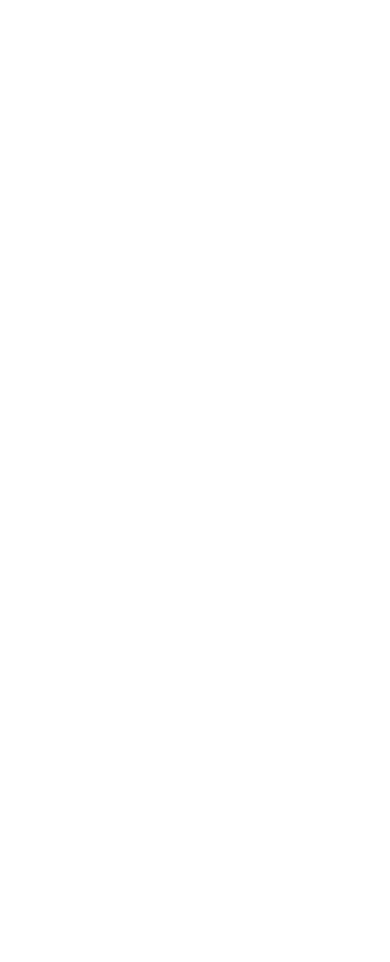
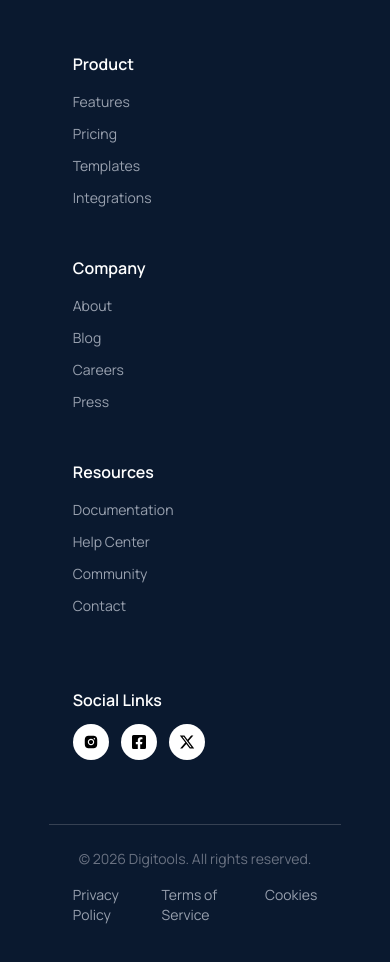
Before and after one commit to kibriya41/Assignment-6, a React (Vite) app: page / in a window 390 px wide. Shown: the part 4682-5644 px from the top of the page. Before the commit the page ends 4458 px from the top, so only its background shows below. Built offline with nearby package versions, Linux system fonts and the light colour scheme.

Commit message:
add footer with responsiveness

```diff
--- a/src/App.jsx
+++ b/src/App.jsx
@@ -1,6 +1,7 @@
 
 
 import './App.css'
+import Footer from './Components/footer/Footer'
 import HeroPart from './Components/HeroSection/HeroPart'
 import GetStart from './Components/Main/GetStart'
 import Pricing from './Components/Main/Pricing'
@@ -19,6 +20,7 @@
       <GetStart />
       <Pricing />
       <Transform />
+      <Footer />
 
     </>
   )
--- /dev/null
+++ b/src/Components/footer/Footer.jsx
@@ -0,0 +1,89 @@
+import React from 'react';
+import { AiFillInstagram } from "react-icons/ai";
+import { FaFacebookSquare } from "react-icons/fa";
+import { FaXTwitter } from "react-icons/fa6";
+
+
+
+const Footer = () => {
+    return (
+
+        <footer class="bg-[#0a192f] text-white py-20">
+
+            <div class="max-w-9/12 mx-auto px-6 grid grid-cols-1 md:grid-cols-6 gap-12">
+
+                <div class="md:col-span-2">
+                    <h2 class="text-3xl font-bold mb-4">DigiTools</h2>
+                    <p class="text-gray-400 text-sm leading-6 max-w-sm">
+                        Premium digital tools for creators, professionals, and businesses.
+                        Work smarter with our suite of powerful tools.
+                    </p>
+                </div>
+
+                <div>
+                    <h3 class="font-semibold mb-4">Product</h3>
+                    <ul class="space-y-3 text-sm text-gray-400">
+                        <li><a href="#" class="hover:text-white transition">Features</a></li>
+                        <li><a href="#" class="hover:text-white transition">Pricing</a></li>
+                        <li><a href="#" class="hover:text-white transition">Templates</a></li>
+                        <li><a href="#" class="hover:text-white transition">Integrations</a></li>
+                    </ul>
+                </div>
+
+                <div>
+                    <h3 class="font-semibold mb-4">Company</h3>
+                    <ul class="space-y-3 text-sm text-gray-400">
+                        <li><a href="#" class="hover:text-white transition">About</a></li>
+                        <li><a href="#" class="hover:text-white transition">Blog</a></li>
+                        <li><a href="#" class="hover:text-white transition">Careers</a></li>
+                        <li><a href="#" class="hover:text-white transition">Press</a></li>
+                    </ul>
+                </div>
+
+                <div>
+                    <h3 class="font-semibold mb-4">Resources</h3>
+                    <ul class="space-y-3 text-sm text-gray-400 mb-6">
+                        <li><a href="#" class="hover:text-white transition">Documentation</a></li>
+                        <li><a href="#" class="hover:text-white transition">Help Center</a></li>
+                        <li><a href="#" class="hover:text-white transition">Community</a></li>
+                        <li><a href="#" class="hover:text-white transition">Contact</a></li>
+                    </ul>
+
+                </div>
+                <div>
+                    <p class="font-semibold mb-3">Social Links</p>
+                    <div class="flex gap-3">
+                        <button class="w-9 h-9 flex items-center justify-center rounded-full bg-white text-black">
+                            <AiFillInstagram />
+
+                        </button>
+                        <button class="w-9 h-9 flex items-center justify-center rounded-full bg-white text-black">
+                           <FaFacebookSquare />
+                        </button>
+                        <button class="w-9 h-9 flex items-center justify-center rounded-full bg-white text-black">
+                            <FaXTwitter />
+                        </button>
+                    </div>
+                </div>
+
+            </div>
+
+            <div class="max-w-9/12 mx-auto px-6 mt-16 pt-6 border-t border-gray-700 flex flex-col md:flex-row justify-between items-center">
+
+                <p class="text-sm text-gray-500 mb-4 md:mb-0">
+                    © 2026 Digitools. All rights reserved.
+                </p>
+
+                <div class="flex gap-6 text-sm text-gray-400">
+                    <a href="#" class="hover:text-white transition">Privacy Policy</a>
+                    <a href="#" class="hover:text-white transition">Terms of Service</a>
+                    <a href="#" class="hover:text-white transition">Cookies</a>
+                </div>
+
+            </div>
+
+        </footer>
+    );
+};
+
+export default Footer;
```
